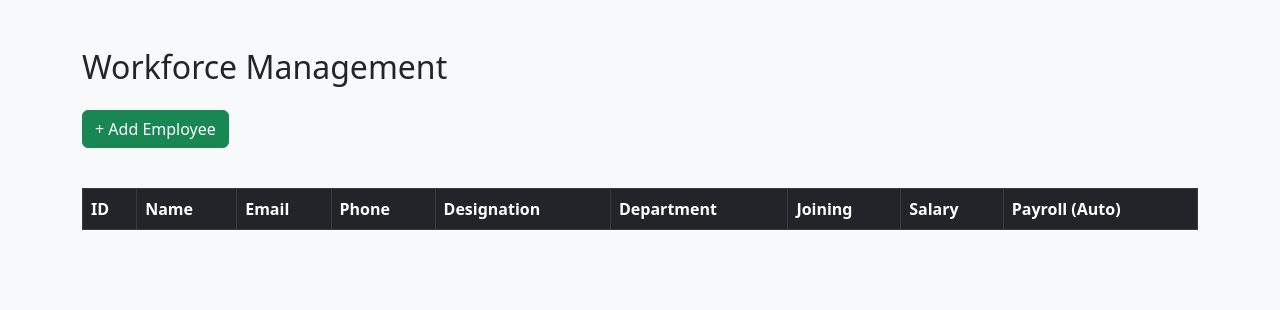
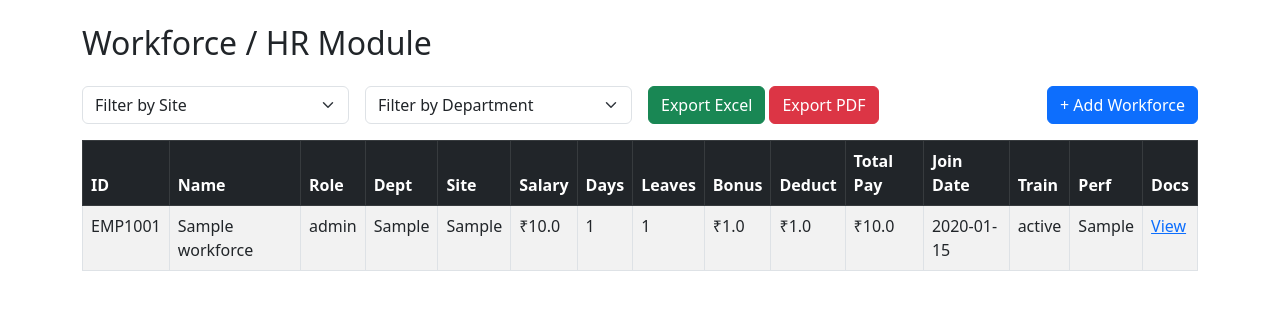
Before and after one commit to Madhan12-tech/erp-management-system, a Flask app: page /workforce in a window 1280 px wide. Shown: the top 310 px of the page. Run offline with Flask 3, Linux system fonts and the light colour scheme; the visitor is signed in with stand-in values (Sample User, id 1); tables that the repository leaves empty hold one stand-in row (values such as "Sample post"); lists and menus that the app fills with data are empty.

Commit message:
Update workforce.html

```diff
--- a/templates/workforce.html
+++ b/templates/workforce.html
@@ -6,146 +6,102 @@
     <title>Workforce Management</title>
     <link href="https://cdn.jsdelivr.net/npm/bootstrap@5.3.0/dist/css/bootstrap.min.css" rel="stylesheet">
     <style>
-    .modal-lg { max-width: 90%; }
-    .table th, .table td { vertical-align: middle; }
+        .modal input, .modal select { margin-bottom: 10px; }
     </style>
 </head>
-<body class="bg-light">
-<div class="container py-5">
-  <h2 class="mb-4">Workforce Management</h2>
+<body>
+<div class="container mt-4">
+    <h2 class="mb-4">Workforce / HR Module</h2>
 
-  <!-- Add Employee Button -->
-  <button class="btn btn-success mb-3" data-bs-toggle="modal" data-bs-target="#addEmployeeModal">+ Add Employee</button>
-
-  <!-- Modal -->
-  <div class="modal fade" id="addEmployeeModal" tabindex="-1" aria-labelledby="addEmployeeModalLabel" aria-hidden="true">
-    <div class="modal-dialog modal-xl">
-      <div class="modal-content">
-        <div class="modal-header bg-primary text-white">
-          <h5 class="modal-title">Add New Employee</h5>
-          <button type="button" class="btn-close btn-close-white" data-bs-dismiss="modal"></button>
-        </div>
-        <form action="/workforce" method="POST" enctype="multipart/form-data">
-          <div class="modal-body">
-            <div class="row g-3">
-              <div class="col-md-6">
-                <label class="form-label">Employee ID</label>
-                <input type="text" class="form-control" name="emp_id" value="{{ generated_id }}" readonly>
-
-                <label class="form-label mt-3">Full Name</label>
-                <input type="text" class="form-control" name="name" required>
-
-                <label class="form-label mt-3">Email</label>
-                <input type="email" class="form-control" name="email" required>
-
-                <label class="form-label mt-3">Phone</label>
-                <input type="tel" class="form-control" name="phone" required>
-
-                <label class="form-label mt-3">Designation</label>
-                <select class="form-select" name="designation">
-                  <option value="">Select</option>
-                  <option>Manager</option>
-                  <option>Engineer</option>
-                  <option>Staff</option>
-                  <option>Technician</option>
+    <!-- Filter -->
+    <form method="get" class="row g-3 mb-3">
+        <div class="col-md-3">
+            <select name="site" class="form-select" onchange="this.form.submit()">
+                <option value="">Filter by Site</option>
+                {% for site in sites %}
+                    <option value="{{ site }}" {% if site == request.args.get('site') %}selected{% endif %}>{{ site }}</option>
+                {% endfor %}
             </select>
         </div>
-
-              <div class="col-md-6">
-                <label class="form-label">Department</label>
-                <input type="text" class="form-control" name="department">
-
-                <label class="form-label mt-3">Joining Date</label>
-                <input type="date" class="form-control" name="joining_date">
-
-                <label class="form-label mt-3">Salary (₹)</label>
-                <input type="number" class="form-control" name="salary" required>
-
-                <label class="form-label mt-3">Upload Photo</label>
-                <input type="file" class="form-control" name="photo">
-
-                <label class="form-label mt-3">Attendance Mode</label>
-                <select class="form-select" name="attendance_mode">
-                  <option value="">Select</option>
-                  <option>Manual</option>
-                  <option>Biometric</option>
-                  <option>App Punch</option>
+        <div class="col-md-3">
+            <select name="department" class="form-select" onchange="this.form.submit()">
+                <option value="">Filter by Department</option>
+                {% for dept in departments %}
+                    <option value="{{ dept }}" {% if dept == request.args.get('department') %}selected{% endif %}>{{ dept }}</option>
+                {% endfor %}
             </select>
         </div>
+        <div class="col-md-3">
+            <a href="/export_workforce_excel" class="btn btn-success">Export Excel</a>
+            <a href="/export_workforce_pdf" class="btn btn-danger">Export PDF</a>
         </div>
-
-            <hr class="my-4">
-            <div class="row g-3">
-              <div class="col-md-4">
-                <label class="form-label">Bank Account Number</label>
-                <input type="text" class="form-control" name="bank_account">
+        <div class="col-md-3 text-end">
+            <button class="btn btn-primary" data-bs-toggle="modal" data-bs-target="#addModal">+ Add Workforce</button>
         </div>
-              <div class="col-md-4">
-                <label class="form-label">IFSC Code</label>
-                <input type="text" class="form-control" name="ifsc">
+    </form>
+    <!-- Workforce Table -->
+    <table class="table table-striped table-bordered">
+        <thead class="table-dark">
+            <tr>
+                <th>ID</th><th>Name</th><th>Role</th><th>Dept</th><th>Site</th>
+                <th>Salary</th><th>Days</th><th>Leaves</th><th>Bonus</th>
+                <th>Deduct</th><th>Total Pay</th><th>Join Date</th>
+                <th>Train</th><th>Perf</th><th>Docs</th>
+            </tr>
+        </thead>
+        <tbody>
+        {% for row in data %}
+            <tr>
+                <td>EMP{{ 1000 + row[0] }}</td>
+                <td>{{ row[1] }}</td><td>{{ row[2] }}</td><td>{{ row[3] }}</td><td>{{ row[4] }}</td>
+                <td>₹{{ row[5] }}</td><td>{{ row[6] }}</td><td>{{ row[7] }}</td>
+                <td>₹{{ row[8] }}</td><td>₹{{ row[9] }}</td><td>₹{{ row[10] }}</td>
+                <td>{{ row[11] }}</td><td>{{ row[12] }}</td><td>{{ row[13] }}</td>
+                <td><a href="{{ row[14] }}" target="_blank">View</a></td>
+            </tr>
+        {% endfor %}
+        </tbody>
+    </table>
 </div>
-              <div class="col-md-4">
-                <label class="form-label">UAN Number</label>
-                <input type="text" class="form-control" name="uan">
+<!-- Add Modal -->
+<div class="modal fade" id="addModal" tabindex="-1">
+  <div class="modal-dialog modal-lg">
+    <div class="modal-content p-3">
+      <form method="POST">
+        <div class="modal-header">
+          <h5 class="modal-title">Add Workforce</h5>
+          <button type="button" class="btn-close" data-bs-dismiss="modal"></button>
         </div>
-              <div class="col-md-4">
-                <label class="form-label">ESIC Number</label>
-                <input type="text" class="form-control" name="esic">
-              </div>
-              <div class="col-md-4">
-                <label class="form-label">Emergency Contact</label>
-                <input type="text" class="form-control" name="emergency_contact">
-              </div>
-              <div class="col-md-4">
-                <label class="form-label">Address</label>
-                <textarea class="form-control" name="address"></textarea>
-              </div>
-            </div>
+        <div class="modal-body row g-3">
+          <div class="col-md-6"><input type="text" name="name" class="form-control" placeholder="Employee Name" required></div>
+          <div class="col-md-6"><input type="text" name="role" class="form-control" placeholder="Role/Position" required></div>
+          <div class="col-md-6"><input type="text" name="department" class="form-control" placeholder="Department" required></div>
+          <div class="col-md-6"><input type="text" name="site" class="form-control" placeholder="Site Assigned" required></div>
+          <div class="col-md-6"><input type="number" step="0.01" name="salary" class="form-control" placeholder="Monthly Salary" required></div>
+          <div class="col-md-6"><input type="number" name="days_present" class="form-control" placeholder="Days Present" required></div>
+          <div class="col-md-6"><input type="number" name="leaves" class="form-control" placeholder="Leave Days" required></div>
+          <div class="col-md-6"><input type="number" step="0.01" name="bonus" class="form-control" placeholder="Bonus Amount" required></div>
+          <div class="col-md-6"><input type="number" step="0.01" name="deductions" class="form-control" placeholder="Deductions" required></div>
+          <div class="col-md-6"><input type="date" name="joining_date" class="form-control" placeholder="Joining Date" required></div>
+          <div class="col-md-6"><select name="training_status" class="form-select">
+              <option value="Completed">Training Completed</option>
+              <option value="Ongoing">Training Ongoing</option>
+              <option value="Not Started">Not Started</option>
+          </select></div>
+          <div class="col-md-6"><select name="performance" class="form-select">
+              <option value="Excellent">Excellent</option>
+              <option value="Good">Good</option>
+              <option value="Needs Improvement">Needs Improvement</option>
+          </select></div>
+          <div class="col-md-12"><input type="url" name="documents" class="form-control" placeholder="Document URL (e.g., CV, ID Proof)"></div>
         </div>
         <div class="modal-footer">
-            <button type="submit" class="btn btn-success">Save</button>
-            <button type="button" class="btn btn-secondary" data-bs-dismiss="modal">Cancel</button>
+          <button class="btn btn-primary" type="submit">Add Entry</button>
         </div>
       </form>
     </div>
   </div>
 </div>
-
-  <!-- Employee Table -->
-  <div class="table-responsive mt-4">
-    <table class="table table-bordered table-striped">
-      <thead class="table-dark">
-        <tr>
-          <th>ID</th>
-          <th>Name</th>
-          <th>Email</th>
-          <th>Phone</th>
-          <th>Designation</th>
-          <th>Department</th>
-          <th>Joining</th>
-          <th>Salary</th>
-          <th>Payroll (Auto)</th>
-        </tr>
-      </thead>
-      <tbody>
-        {% for emp in employees %}
-        <tr>
-          <td>{{ emp[1] }}</td>
-          <td>{{ emp[2] }}</td>
-          <td>{{ emp[3] }}</td>
-          <td>{{ emp[4] }}</td>
-          <td>{{ emp[5] }}</td>
-          <td>{{ emp[6] }}</td>
-          <td>{{ emp[7] }}</td>
-          <td>₹{{ emp[8] }}</td>
-          <td>₹{{ (emp[8] * 0.9)|round(2) }}</td>
-        </tr>
-        {% endfor %}
-      </tbody>
-    </table>
-  </div>
-</div>
-
 <script src="https://cdn.jsdelivr.net/npm/bootstrap@5.3.0/dist/js/bootstrap.bundle.min.js"></script>
 </body>
 </html>
```
Lines whose indentation alone changed are shown as unchanged.
